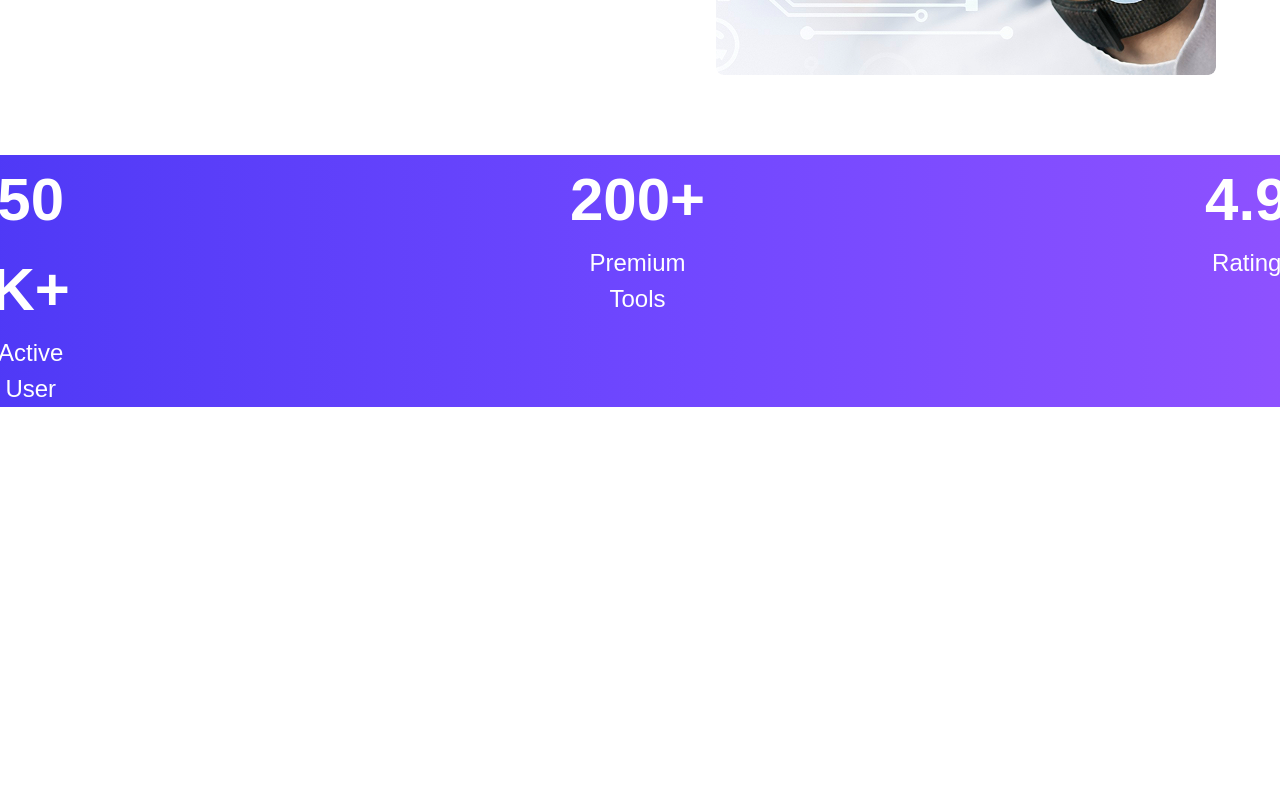
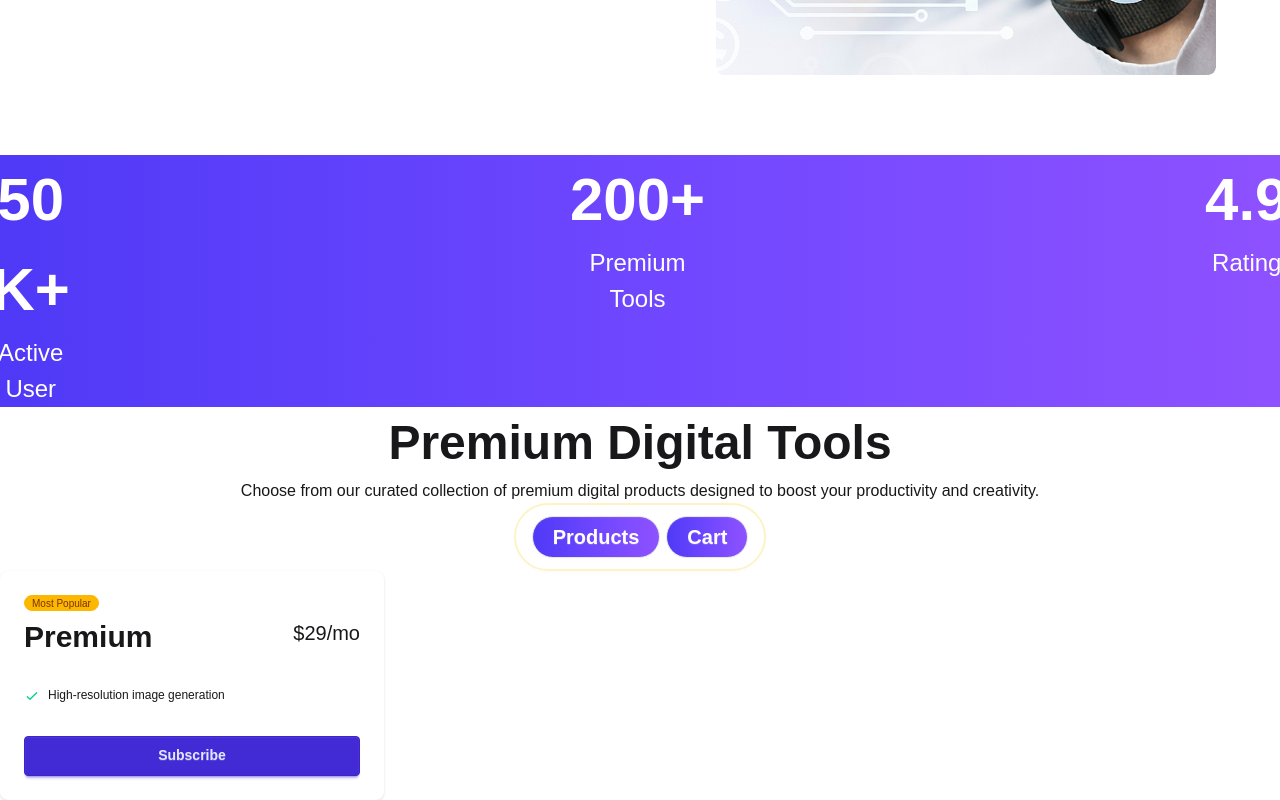
Before and after one commit to sabilulbari/A6-DigiTools-Platfrom, a React (Vite) app: page / in a window 1280 px wide. Shown: the part 677-1477 px from the top of the page. Before the commit the page ends 1084 px from the top, so only its background shows below. Built offline with nearby package versions, Linux system fonts and the light colour scheme.

Commit message:
Added card ssection and card

```diff
--- a/src/App.jsx
+++ b/src/App.jsx
@@ -1,6 +1,7 @@
 import './App.css'
 import Banner from './components/home/banner/Banner'
 import Navbar from './components/home/navbar/Navbar'
+import Pricingcard from './components/home/pricing-card/Pricingcard'
 import Rating from './components/home/rating/Rating'
 
 function App() {
@@ -12,6 +13,11 @@ function App() {
         <Banner></Banner>
         <Rating></Rating>
       </header>
+      <main>
+        <section>
+          <Pricingcard></Pricingcard>
+        </section>
+      </main>
     </>
   )
 }
--- a/src/components/home/navbar/Navbar.jsx
+++ b/src/components/home/navbar/Navbar.jsx
@@ -80,7 +80,7 @@ const Navbar = () => {
               </div>
             </div>
             <a className="btn bg-white border-none hover:bg-primary hover:text-white hover:rounded-full mr-3">Login</a>
-            <a className="btn  text-white rounded-full bg-linear-to-r from-indigo-600 to-violet-500">Get Started</a>
+            <a className="btn py-[12px] px-[16px] text-white rounded-full bg-linear-to-r from-indigo-600 to-violet-500">Get Started</a>
           </div>
         </div>
       </div>
--- /dev/null
+++ b/src/components/home/pricing-card/Pricingcard.jsx
@@ -0,0 +1,20 @@
+import React from "react";
+import Card from "./card/card";
+
+const Pricingcard = () => {
+  return (
+    <div>
+      <div className="text-center">
+        <h1 className="font-extrabold text-[48px]">Premium Digital Tools</h1>
+        <p className="font-normal text-[16px] ">Choose from our curated collection of premium digital products designed to boost your productivity and creativity.</p>
+        <div className="btn border-2 cursor-auto py-8  bg-white border-amber-100 rounded-full hover:bg-white">
+          <button className="btn text-white rounded-full p-5 font-bold text-[20px] bg-linear-to-r from-indigo-600 to-violet-500">Products</button>
+          <button className="btn text-white rounded-full p-5 font-bold text-[20px] bg-linear-to-r from-indigo-600 to-violet-500 ">Cart</button>
+        </div>
+      </div>
+      <Card></Card>
+    </div>
+  );
+};
+
+export default Pricingcard;
--- /dev/null
+++ b/src/components/home/pricing-card/card/card.jsx
@@ -0,0 +1,30 @@
+import React from "react";
+
+const Card = () => {
+  return (
+    <div>
+      <div className="card w-96 bg-base-100 shadow-sm">
+        <div className="card-body">
+          <span className="badge badge-xs badge-warning">Most Popular</span>
+          <div className="flex justify-between">
+            <h2 className="text-3xl font-bold">Premium</h2>
+            <span className="text-xl">$29/mo</span>
+          </div>
+          <ul className="mt-6 flex flex-col gap-2 text-xs">
+            <li>
+              <svg xmlns="http://www.w3.org/2000/svg" className="size-4 me-2 inline-block text-success" fill="none" viewBox="0 0 24 24" stroke="currentColor">
+                <path strokeLinecap="round" strokeLinejoin="round" strokeWidth="2" d="M5 13l4 4L19 7" />
+              </svg>
+              <span>High-resolution image generation</span>
+            </li>
+          </ul>
+          <div className="mt-6">
+            <button className="btn btn-primary btn-block">Subscribe</button>
+          </div>
+        </div>
+      </div>
+    </div>
+  );
+};
+
+export default Card;
```
